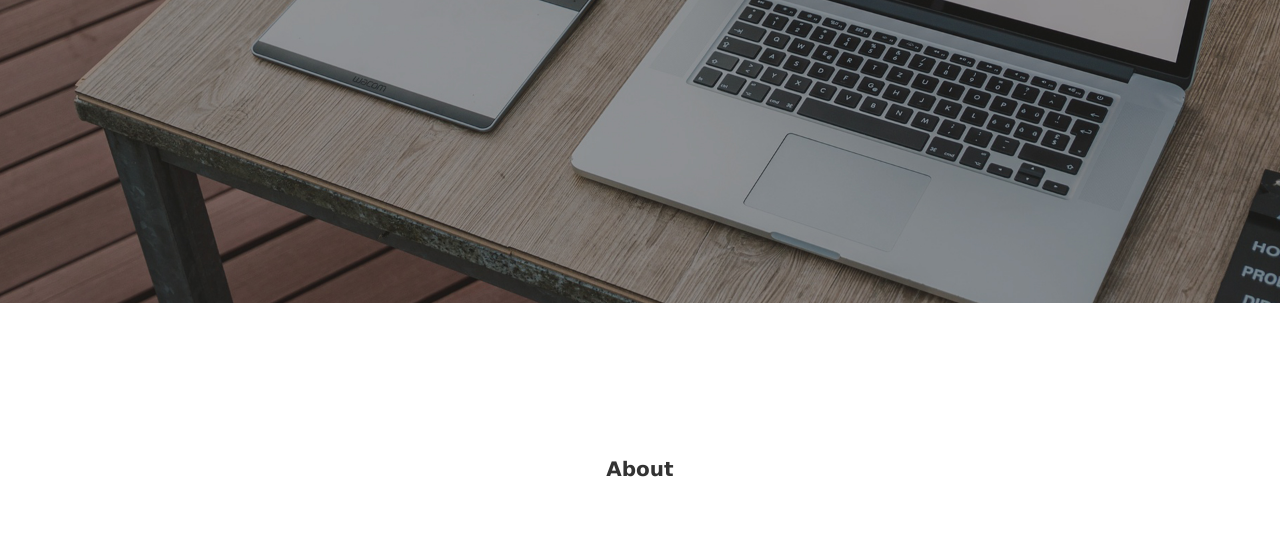
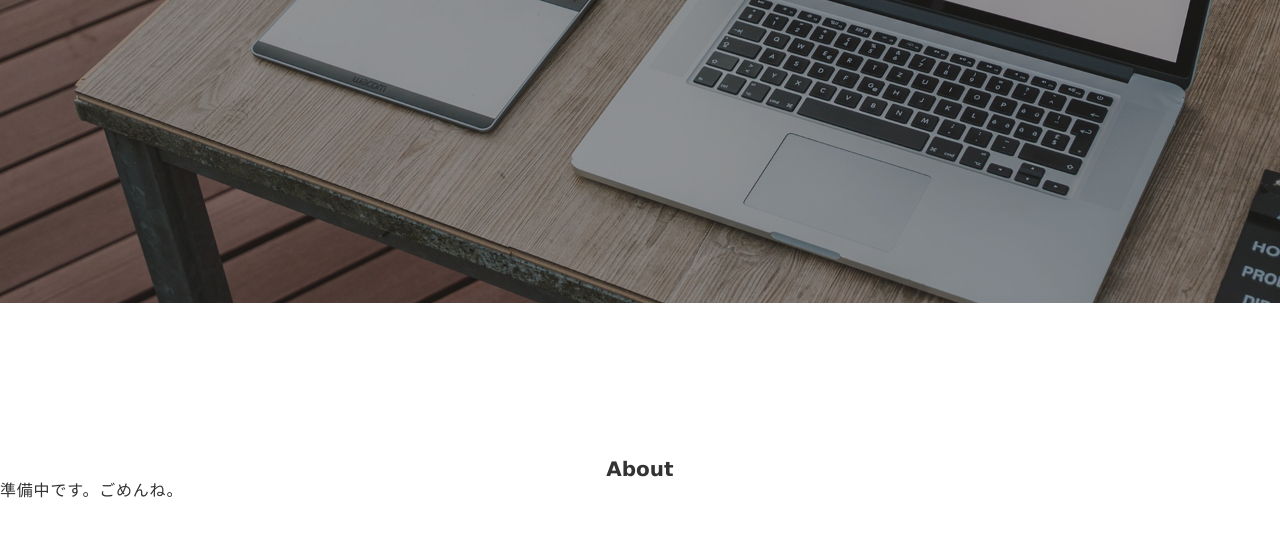
Before and after one commit to kazuya002ex/azepla_lp, a plain HTML site: page index.html in a window 1280 px wide. Shown: the part 417-952 px from the top of the page. Drawn offline with Linux system fonts and the light colour scheme.

Commit message:
feat: ごめんね

```diff
--- a/index.html
+++ b/index.html
@@ -36,6 +36,7 @@
                 <h2>About</h2>
             </div>
 
+            <p>準備中です。ごめんね。</p>
         </section>
 
         <section class="service wrapper">
```
